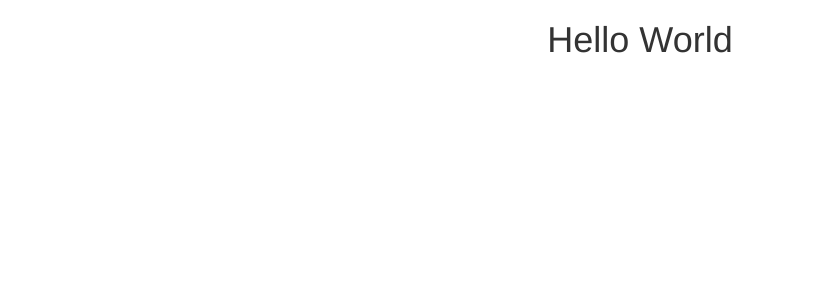
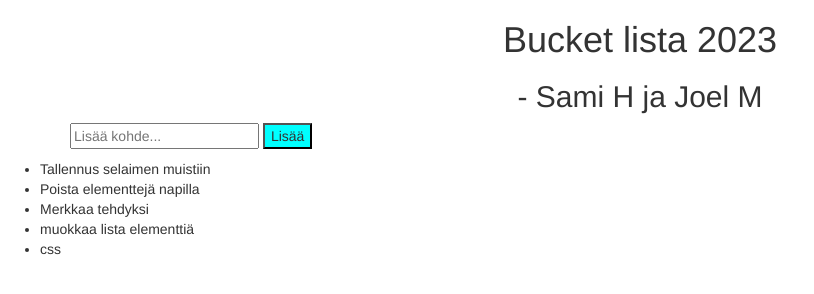
Before and after one commit to JoelMusa/JS-2022-Projekti-1, a plain HTML site: page index.html in a window 1280 px wide. Shown: the whole page, without its empty margins (0-814 px from the left). Drawn offline with nearby package versions, Linux system fonts and the light colour scheme.

Commit message:
Lisäys toiminto

```diff
--- a/Projekti 1.css
+++ b/Projekti 1.css
@@ -0,0 +1,3 @@
+#button {
+    background-color: aqua;
+}
--- a/Projekti 1JS.js
+++ b/Projekti 1JS.js
@@ -0,0 +1,16 @@
+function    newListElement()    {
+    var list = document.getElementById('ul');
+    var input = document.getElementById('input').value;
+    var add = document.createElement('li');
+
+    if (input === '' || input.length < 3) {
+        alert("Tekstin tulee olla vähintään 3 merkkiä pitkä.");
+
+      } else {
+
+    add.appendChild(document.createTextNode(input));
+    list.appendChild(add);
+      }
+
+    document.getElementById("input").value = "";
+}
--- a/index.html
+++ b/index.html
@@ -5,16 +5,34 @@
         <meta charset="utf-8">
         <meta http-equiv="X-UA-Compatible" content="IE=edge">
         <meta name="viewport" content="width=device-width, initial-scale=1">
-        <title>Title Page</title>
+        <title>Projekti 1: DOM skriptaus - Sami H ja Joel M</title>
 
         <!-- Bootstrap CSS -->
         <link href="https://maxcdn.bootstrapcdn.com/bootstrap/3.3.7/css/bootstrap.min.css" rel="stylesheet">
-
+        <script src="Projekti 1JS.js"></script>
+        <link rel="stylesheet"  href="Projekti 1.css">
 
     </head>
     <body>
-        <h1 class="text-center">Hello World</h1>
+    <div class="container">
 
+        <div id="inputField">
+        <h1 class="text-center">Bucket lista 2023 <h2 class="text-center"> - Sami H ja Joel M</h2></h1>
+        <input type="text" id="input" placeholder="Lisää kohde...">
+        <button onclick="newListElement()" type="button"   id="button">Lisää</button>
+        </div>
 
+        <ul id="ul">
+        </ul>
+
+    </div>
     </body>
 </html>
+
+<ul>
+    <li>Tallennus selaimen muistiin</li>
+    <li>Poista elementtejä napilla</li>
+    <li>Merkkaa tehdyksi</li>
+    <li>muokkaa lista elementtiä</li>
+    <li>css</li>
+</ul>
```
